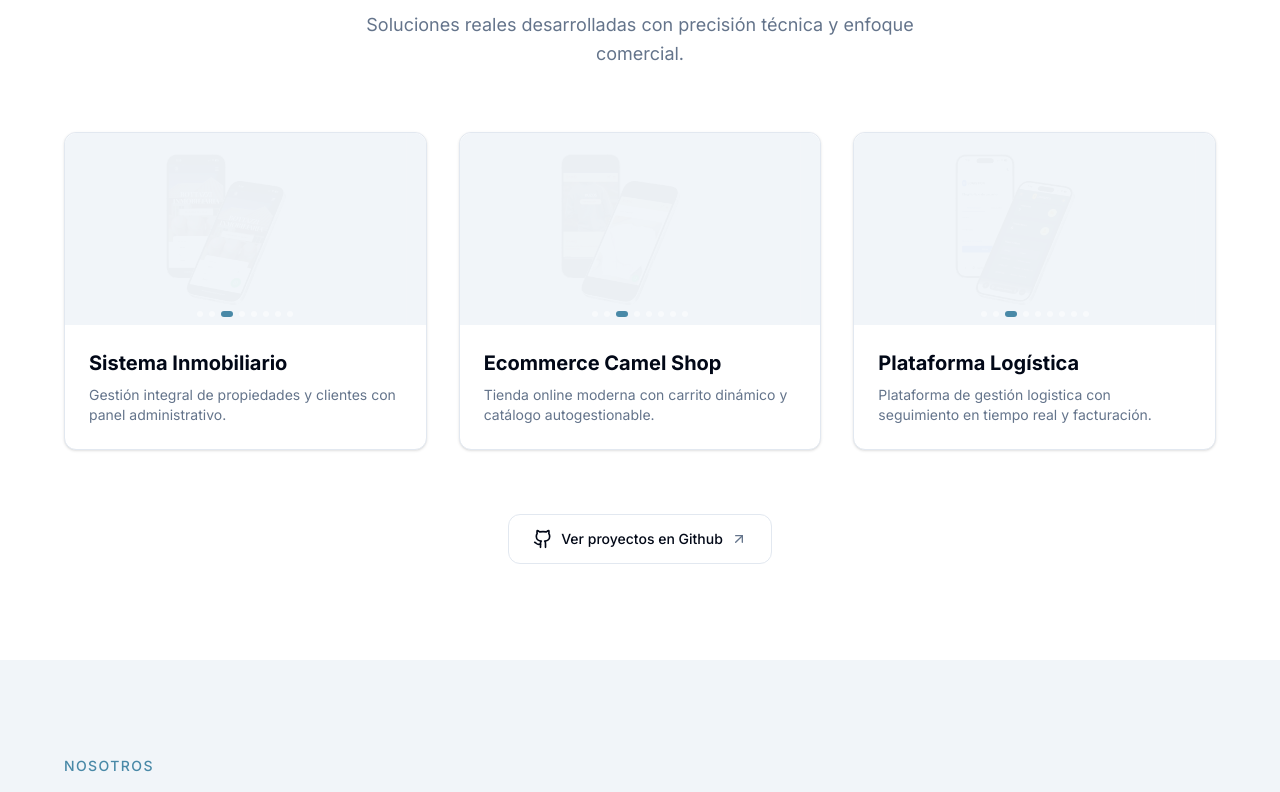
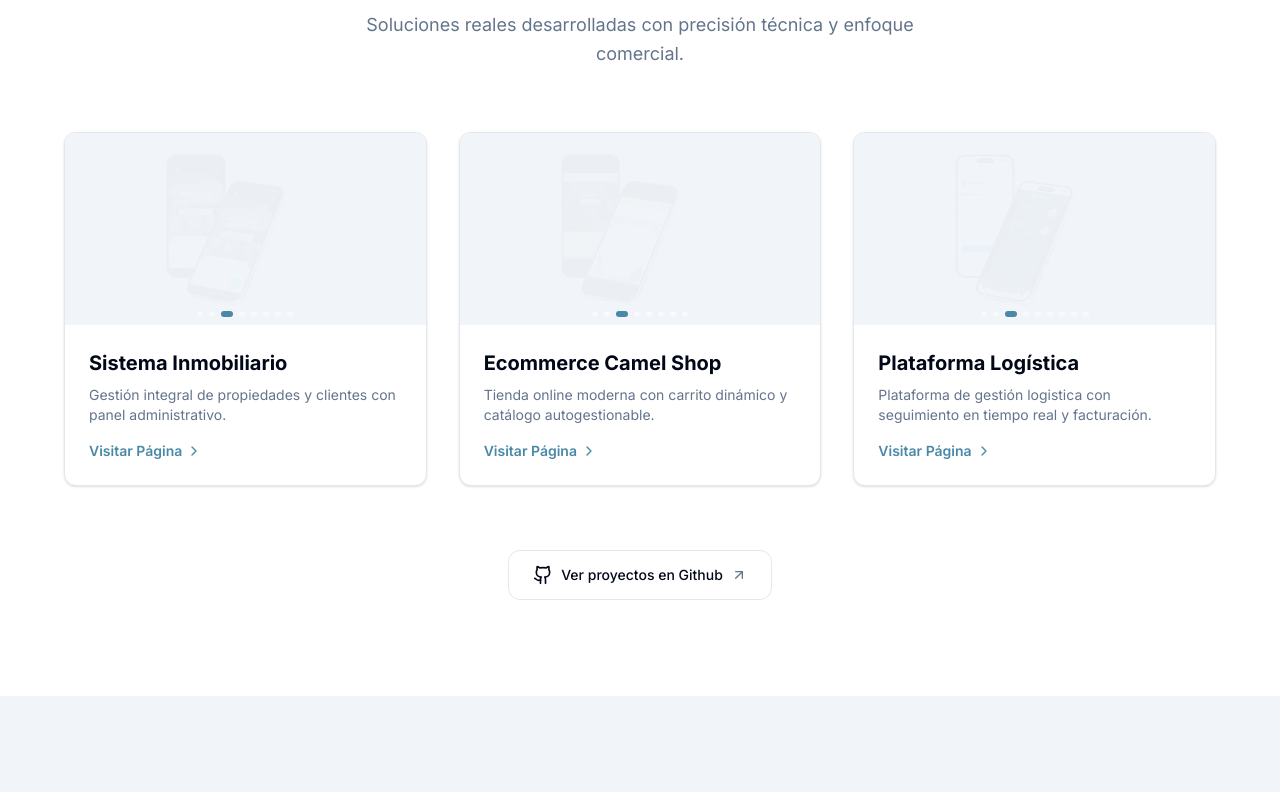
Before and after one commit to GB-Soluciones-Digitales/GB-Soluciones-Digitales-Landing-Page, a React (Vite) app: page / in a window 1280 px wide. Shown: the part 2564-3356 px from the top of the page. Built offline with nearby package versions, Linux system fonts and the light colour scheme.

Commit message:
feat: link a los proyectos

```diff
--- a/src/components/Projects.jsx
+++ b/src/components/Projects.jsx
@@ -8,18 +8,21 @@ const PROJECTS_DATA = [
         title: "Sistema Inmobiliario",
         description: "Gestión integral de propiedades y clientes con panel administrativo.",
         images: ["/inmobiliaria/1.png", "/inmobiliaria/2.png", "/inmobiliaria/Hero.jpeg", "/inmobiliaria/Ventas.jpeg", "/inmobiliaria/PropiedadDetalle.jpeg", "/inmobiliaria/PropiedadDetalle2.jpeg", "/inmobiliaria/Tasacion.jpeg", "/inmobiliaria/Contacto.jpeg"],
+        href: "https://inmobiliariabottazzi.vercel.app",
     },
     {
         id: 2,
         title: "Ecommerce Camel Shop",
         description: "Tienda online moderna con carrito dinámico y catálogo autogestionable.",
         images: ["ecommerce/1.png", "ecommerce/2.png", "ecommerce/ecommerce1.jpeg", "ecommerce/ecommerce2.jpeg", "ecommerce/ecommerce5.jpeg", "ecommerce/ecommerce6.jpeg", "ecommerce/ecommerce3.jpeg", "ecommerce/ecommerce4.jpeg",],
+        href: "https://camelmodashop.vercel.app",
     },
     {
         id: 3,
         title: "Plataforma Logística",
         description: "Plataforma de gestión logistica con seguimiento en tiempo real y facturación.",
         images: ["/logistica/1.png", "/logistica/2.png", "/logistica/Dashboard.jpeg", "/logistica/GestionV.jpeg", "/logistica/ViajesModal.jpg", "/logistica/Reportes.jpg", "/logistica/Seguimiento.jpeg", "/logistica/Facturacion.jpeg", "/logistica/Finanzas.jpeg"],
+        href: "https://blogistica.vercel.app",
     }
 ];
 
@@ -96,6 +99,9 @@ export function Projects() {
                                     <p className="mt-2 text-sm text-muted-foreground line-clamp-2">
                                         {project.description}
                                     </p>
+                                    <button href={project.href} className="mt-4 flex items-center gap-1 text-sm font-semibold text-primary hover:underline">
+                                        Visitar Página <ChevronRight className="h-4 w-4" />
+                                    </button>
                                 </div>
                             </motion.div>
                         ))}
```
